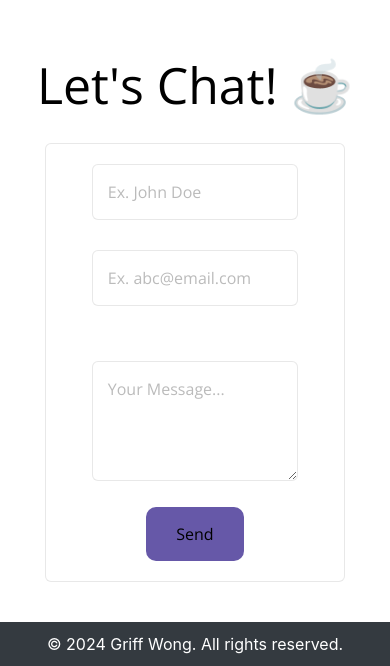
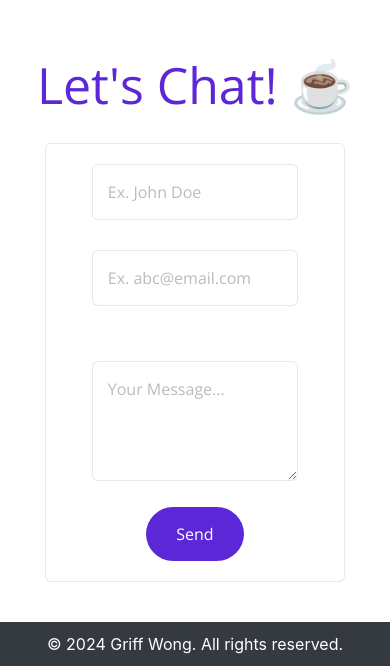
Before and after one commit to griffw00/react-portfolio, a React (Vite) app: page / in a window 390 px wide. Shown: the part 4473-5139 px from the top of the page. Built offline with nearby package versions, Linux system fonts and the light colour scheme.

Commit message:
changed responsiveness

```diff
--- a/src/components/Contact.jsx
+++ b/src/components/Contact.jsx
@@ -41,7 +41,7 @@ const Contact = () => {
 
   return (
     <>
-      <h1 id = "contact" className='form-header'> Let's Chat! ☕ </h1>
+      <h1 id = "contact" className='form-header' style={{color: '#5c28d7'}}> Let's Chat! ☕ </h1>
         <form className = "form-container" ref={form} onSubmit={sendEmail}>
 
 
@@ -56,7 +56,7 @@ const Contact = () => {
             <textarea name="message" placeholder='Your Message...' required/>
           </div>
 
-          <input className = "submit-btn" type="submit" value="Send" />
+          <input className = "submit-btn" type="submit" value="Send" style={{color: 'white'}} />
         </form>
     </>
   );
--- a/src/components/styles/about.css
+++ b/src/components/styles/about.css
@@ -100,6 +100,7 @@
     }
 
     .about-image {
+      margin-top: -75px;
       order: 1;
     }
 
--- a/src/components/styles/contact.css
+++ b/src/components/styles/contact.css
@@ -71,11 +71,11 @@
 .submit-btn {
   font-family: "Open Sans", sans-serif;
   font-weight: 400;
-  background-color: #6658a8;
+  background-color: #5c28d7;
   color: black;
   padding: 15px 30px;
   border: 2px;
-  border-radius: 10px;
+  border-radius: 400px;
   font-size: 16px;
   cursor: pointer;
   transition: background-color 0.3s;
--- a/src/components/styles/hero.css
+++ b/src/components/styles/hero.css
@@ -58,13 +58,10 @@
 
 @media (max-width: 900px) {
 
-  /* .hero-image {
-    display: none;
-  } */
 
   .hero-container {
     flex-direction: column;
-    margin-bottom: 300px;
+    margin-bottom: 500px;
   }
 
   .hero-image {
```
